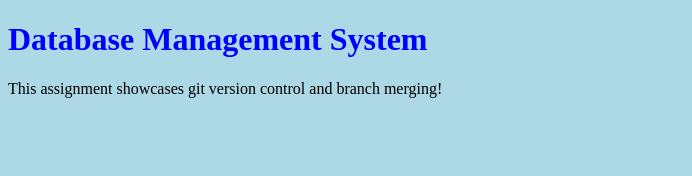
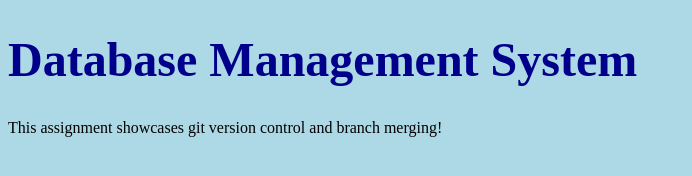
Before and after one commit to topdog864/dbProject, a plain HTML site: page index.html in a window 1280 px wide. Shown: the whole page, without its empty margins (0-692 px from the left). Drawn offline with Linux system fonts and the light colour scheme.

Commit message:
Updated blyestyle.css

```diff
--- a/bluestyle.css
+++ b/bluestyle.css
@@ -3,5 +3,6 @@ body {
 }
 
 h1 {
-    color: blue;
+    color: darkblue;
+    font-size: 48px;
 }
```
